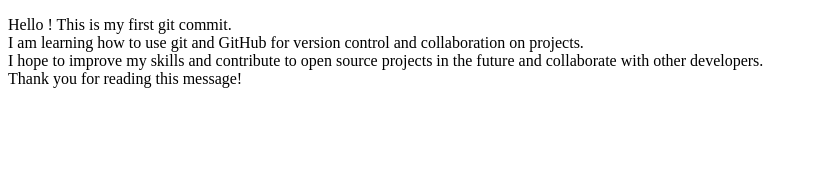
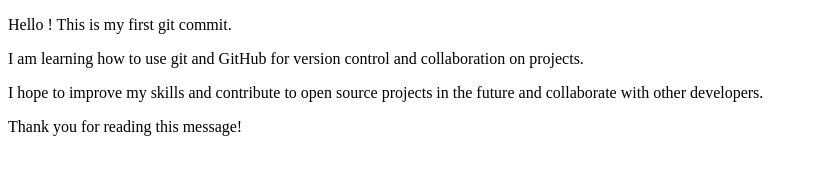
Before and after one commit to rsp3144/My-Linux-Repo, a plain HTML site: page index.html in a window 1280 px wide. Shown: the whole page, without its empty margins (0-818 px from the left). Drawn offline with Linux system fonts and the light colour scheme.

Commit message:
Sixth version of index.html

```diff
--- a/index.html
+++ b/index.html
@@ -7,9 +7,11 @@
 </head>
 <body>
     <p> Hello ! This is my first git commit.
-    <br> I am learning how to use git and GitHub for version control and collaboration on projects.
-    <br> I hope to improve my skills and contribute to open source projects in the future and collaborate with other developers.
-    <br> Thank you for reading this message!
-    </p>
+
+    <p> I am learning how to use git and GitHub for version control and collaboration on projects.</p>
+
+    <p> I hope to improve my skills and contribute to open source projects in the future and collaborate with other developers.</p>
+
+    <p> Thank you for reading this message!</p>
 </body>
 </html>
```
